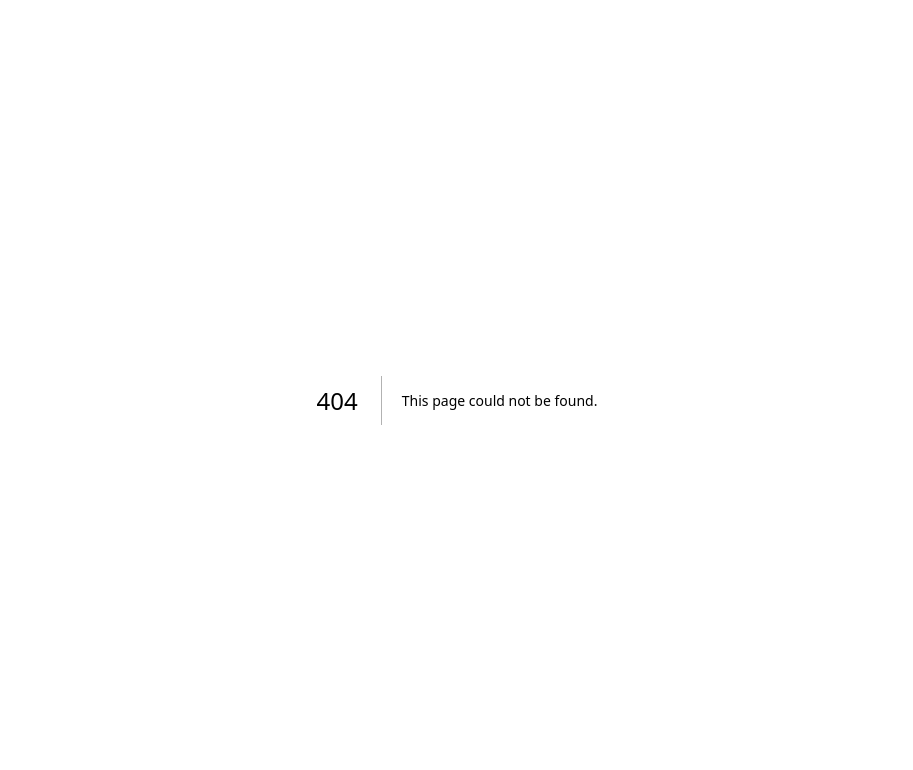
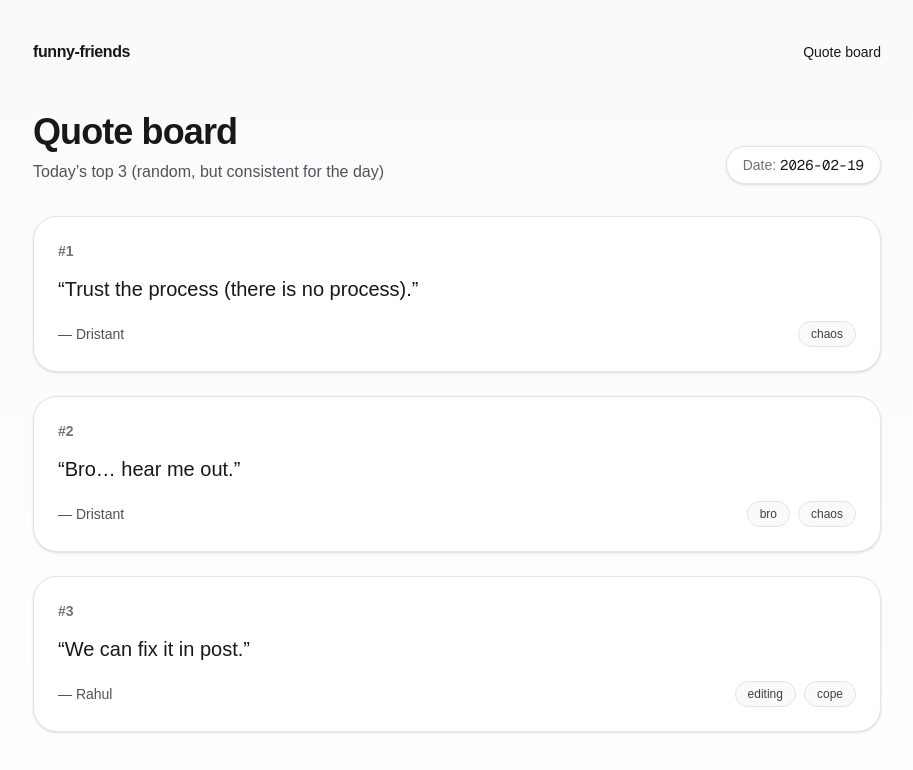
Before and after one commit to maharjanregan/funny-friends-site, a Next.js app: page /quote-board in a window 1280 px wide. Before the commit this address had no page. Shown: the top 770 px of the page, without its empty margins (183-1096 px from the left). Built offline with nearby package versions, Linux system fonts and the light colour scheme.

Commit message:
feat: daily quote board (top 3 random)

```diff
--- a/src/app/page.tsx
+++ b/src/app/page.tsx
@@ -82,6 +82,9 @@ export default function Home() {
             funny-friends
           </a>
           <div className="flex items-center gap-6 text-sm">
+            <a className="hover:underline" href="/quote-board">
+              Quote board
+            </a>
             <a className="hover:underline" href="#friends">
               Friends
             </a>
--- /dev/null
+++ b/src/app/quote-board/page.tsx
@@ -0,0 +1,88 @@
+"use client";
+
+import quotesData from "@/data/quotes.json";
+import { pickDailyTop3, todayKey, type Quote } from "@/lib/quoteBoard";
+
+export default function QuoteBoardPage() {
+  const quotes = quotesData as Quote[];
+  const key = todayKey("America/Los_Angeles");
+  const top3 = pickDailyTop3(quotes, key);
+
+  return (
+    <div className="min-h-screen bg-gradient-to-b from-zinc-50 to-white text-zinc-900 dark:from-black dark:to-zinc-950 dark:text-zinc-50">
+      <header className="mx-auto max-w-4xl px-6 pt-10">
+        <nav className="flex items-center justify-between">
+          <a href="/" className="font-semibold tracking-tight">
+            funny-friends
+          </a>
+          <a className="text-sm hover:underline" href="/quote-board">
+            Quote board
+          </a>
+        </nav>
+      </header>
+
+      <main className="mx-auto max-w-4xl px-6 pb-20 pt-12">
+        <div className="flex flex-wrap items-end justify-between gap-4">
+          <div>
+            <h1 className="text-3xl font-semibold tracking-tight sm:text-4xl">
+              Quote board
+            </h1>
+            <p className="mt-2 text-zinc-600 dark:text-zinc-300">
+              Today’s top 3 (random, but consistent for the day)
+            </p>
+          </div>
+          <div className="rounded-full border border-zinc-200 bg-white px-4 py-2 text-sm shadow-sm dark:border-zinc-800 dark:bg-zinc-950">
+            <span className="text-zinc-500 dark:text-zinc-400">Date:</span>{" "}
+            <span className="font-mono">{key}</span>
+          </div>
+        </div>
+
+        <section className="mt-8 grid gap-6">
+          {top3.map((q, i) => (
+            <article
+              key={q.id}
+              className="rounded-3xl border border-zinc-200 bg-white p-6 shadow-sm dark:border-zinc-800 dark:bg-zinc-950"
+            >
+              <p className="text-sm font-semibold text-zinc-500 dark:text-zinc-400">
+                #{i + 1}
+              </p>
+              <p className="mt-3 text-xl leading-8">“{q.text}”</p>
+              <div className="mt-4 flex items-center justify-between gap-4">
+                <p className="text-sm text-zinc-600 dark:text-zinc-300">
+                  — <span className="font-medium">{q.saidBy}</span>
+                </p>
+                {q.tags?.length ? (
+                  <div className="flex flex-wrap gap-2">
+                    {q.tags.map((t) => (
+                      <span
+                        key={t}
+                        className="rounded-full border border-zinc-200 bg-zinc-50 px-3 py-1 text-xs text-zinc-700 dark:border-zinc-800 dark:bg-black/40 dark:text-zinc-300"
+                      >
+                        {t}
+                      </span>
+                    ))}
+                  </div>
+                ) : null}
+              </div>
+            </article>
+          ))}
+        </section>
+
+        <section className="mt-10 rounded-3xl border border-dashed border-zinc-300 bg-white/60 p-6 text-sm text-zinc-700 dark:border-zinc-700 dark:bg-black/20 dark:text-zinc-300">
+          <p className="font-medium">How it works</p>
+          <ul className="mt-2 list-disc space-y-1 pl-5">
+            <li>
+              Quotes come from a JSON file in the repo.
+            </li>
+            <li>
+              The site picks 3 quotes using a deterministic random seed based on the date.
+            </li>
+            <li>
+              To add more quotes, edit <span className="font-mono">src/data/quotes.json</span> and push.
+            </li>
+          </ul>
+        </section>
+      </main>
+    </div>
+  );
+}
--- /dev/null
+++ b/src/data/quotes.json
@@ -0,0 +1,56 @@
+[
+  {
+    "id": "q1",
+    "text": "I’m not late, I’m just giving everyone time to miss me.",
+    "saidBy": "Rahul",
+    "tags": ["late", "confidence"]
+  },
+  {
+    "id": "q2",
+    "text": "Bro… hear me out.",
+    "saidBy": "Dristant",
+    "tags": ["bro", "chaos"]
+  },
+  {
+    "id": "q3",
+    "text": "That’s not a problem, that’s a feature.",
+    "saidBy": "Shreni",
+    "tags": ["developer", "cope"]
+  },
+  {
+    "id": "q4",
+    "text": "We can fix it in post.",
+    "saidBy": "Rahul",
+    "tags": ["editing", "cope"]
+  },
+  {
+    "id": "q5",
+    "text": "Trust the process (there is no process).",
+    "saidBy": "Dristant",
+    "tags": ["chaos"]
+  },
+  {
+    "id": "q6",
+    "text": "Say less. Actually say nothing.",
+    "saidBy": "Shreni",
+    "tags": ["one-liner"]
+  },
+  {
+    "id": "q7",
+    "text": "This is either genius or a lawsuit.",
+    "saidBy": "Rahul",
+    "tags": ["ideas"]
+  },
+  {
+    "id": "q8",
+    "text": "If it works once, it’s basically reliable.",
+    "saidBy": "Dristant",
+    "tags": ["engineering", "cope"]
+  },
+  {
+    "id": "q9",
+    "text": "I’m not judging, I’m just taking notes.",
+    "saidBy": "Shreni",
+    "tags": ["observant"]
+  }
+]
--- /dev/null
+++ b/src/lib/quoteBoard.ts
@@ -0,0 +1,57 @@
+export type Quote = {
+  id: string;
+  text: string;
+  saidBy: string;
+  tags?: string[];
+};
+
+// Deterministic PRNG (Mulberry32)
+function mulberry32(seed: number) {
+  return function () {
+    let t = (seed += 0x6d2b79f5);
+    t = Math.imul(t ^ (t >>> 15), t | 1);
+    t ^= t + Math.imul(t ^ (t >>> 7), t | 61);
+    return ((t ^ (t >>> 14)) >>> 0) / 4294967296;
+  };
+}
+
+function hashStringToSeed(s: string) {
+  // Simple 32-bit hash
+  let h = 2166136261;
+  for (let i = 0; i < s.length; i++) {
+    h ^= s.charCodeAt(i);
+    h = Math.imul(h, 16777619);
+  }
+  return h >>> 0;
+}
+
+export function todayKey(tz = "America/Los_Angeles") {
+  // For static export, we rely on the user's browser time.
+  // We still use a timezone so the *same* user sees consistent results by locale.
+  const parts = new Intl.DateTimeFormat("en-CA", {
+    timeZone: tz,
+    year: "numeric",
+    month: "2-digit",
+    day: "2-digit",
+  }).formatToParts(new Date());
+
+  const y = parts.find((p) => p.type === "year")?.value ?? "0000";
+  const m = parts.find((p) => p.type === "month")?.value ?? "00";
+  const d = parts.find((p) => p.type === "day")?.value ?? "00";
+
+  return `${y}-${m}-${d}`;
+}
+
+export function pickDailyTop3(quotes: Quote[], key: string) {
+  const n = Math.min(3, quotes.length);
+  const rng = mulberry32(hashStringToSeed(`quote-board:${key}`));
+
+  // Fisher–Yates shuffle indices deterministically
+  const idx = quotes.map((_, i) => i);
+  for (let i = idx.length - 1; i > 0; i--) {
+    const j = Math.floor(rng() * (i + 1));
+    [idx[i], idx[j]] = [idx[j], idx[i]];
+  }
+
+  return idx.slice(0, n).map((i) => quotes[i]);
+}
```
Also changed, not shown: 1 other file (tests, documents, lock files or other folders).
